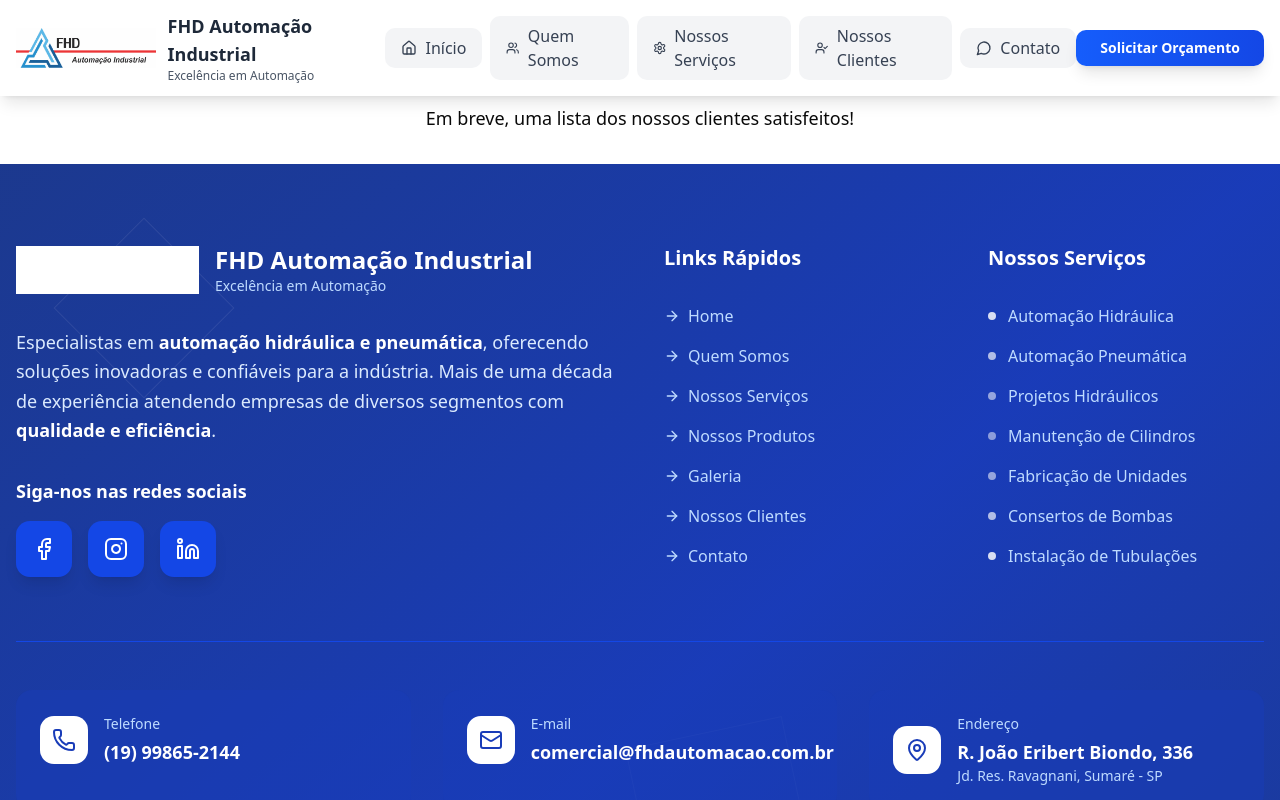
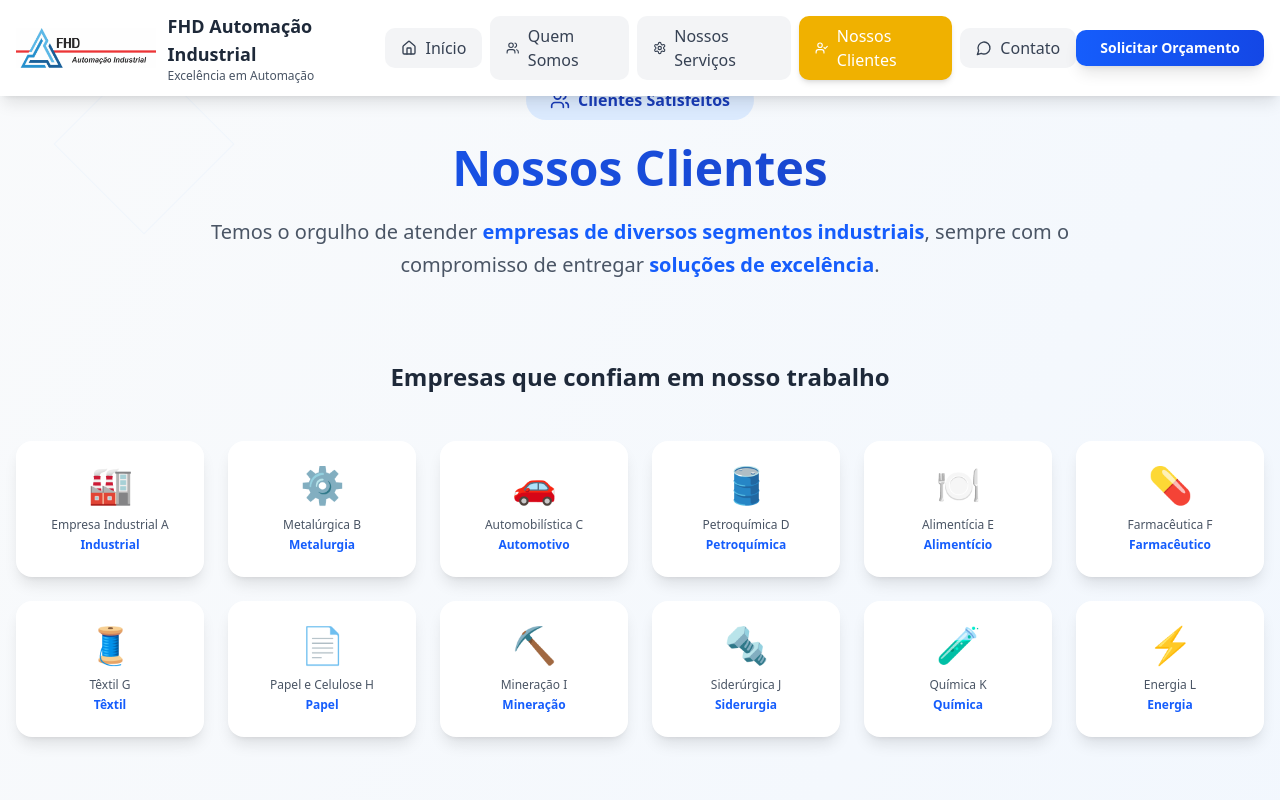
Before and after one commit to fhdautomacao/fhdautomacaosite, a React (Vite) app: page /clientes in a window 1280 px wide. Shown: the top 800 px of the page. Built offline with nearby package versions, Linux system fonts and the light colour scheme.

Commit message:
populando tela de nossos clientes

```diff
--- a/src/components/layout/Header.jsx
+++ b/src/components/layout/Header.jsx
@@ -73,7 +73,12 @@
             </Link>
             <Link
               to="/clientes"
-              className="px-4 py-2 rounded-lg font-medium transition-all duration-300 flex items-center space-x-2 bg-gray-100 text-gray-700 hover:bg-yellow-100 hover:text-yellow-700"
+              className={`px-4 py-2 rounded-lg font-medium transition-all duration-300 flex items-center space-x-2 ${
+                location.pathname ===
+'/clientes'
+                  ? 'bg-yellow-500 text-white shadow-md'
+                  : 'bg-gray-100 text-gray-700 hover:bg-yellow-100 hover:text-yellow-700'
+              }`}
             >
               <UserCheck size={16} />
               <span>Nossos Clientes</span>
@@ -152,7 +157,12 @@
               </Link>
               <Link
                 to="/clientes"
-                className="flex items-center space-x-3 font-medium py-2 px-3 rounded-lg transition-all duration-300 transform hover:scale-105 bg-gray-100 text-gray-700 hover:bg-yellow-100 hover:text-yellow-700"
+                className={`flex items-center space-x-3 font-medium py-2 px-3 rounded-lg transition-all duration-300 transform hover:scale-105 ${
+                  location.pathname ===
+'/clientes'
+                    ? 'bg-yellow-500 text-white shadow-md'
+                    : 'bg-gray-100 text-gray-700 hover:bg-yellow-100 hover:text-yellow-700'
+                }`}
                 onClick={() => setIsMenuOpen(false)}
               >
                 <UserCheck size={18} />
--- a/src/pages/ClientsPage.jsx
+++ b/src/pages/ClientsPage.jsx
@@ -1,12 +1,39 @@
-import React from 'react';
+import { Helmet } from 'react-helmet-async'
+import Clients from '@/components/sections/Clients'
 
 const ClientsPage = () => {
   return (
-    <div className="container mx-auto px-4 py-8">
-      <h1 className="text-4xl font-bold text-center mb-8">Nossos Clientes</h1>
-      <p className="text-lg text-center">Em breve, uma lista dos nossos clientes satisfeitos!</p>
-    </div>
-  );
-};
+    <>
+      <Helmet>
+        <title>FHD Automação Industrial - Nossos Clientes</title>
+        <meta
+          name="description"
+          content="Conheça os clientes satisfeitos da FHD Automação Industrial e os projetos de sucesso que realizamos em automação hidráulica e pneumática."
+        />
+        <meta
+          name="keywords"
+          content="clientes, projetos, automação industrial, hidráulica, pneumática, cases de sucesso"
+        />
+        <meta name="author" content="FHD Automação Industrial" />
+        <meta property="og:title" content="FHD Automação Industrial - Nossos Clientes" />
+        <meta
+          property="og:description"
+          content="Conheça os clientes satisfeitos da FHD Automação Industrial e os projetos de sucesso que realizamos."
+        />
+        <meta property="og:type" content="website" />
+        <meta property="og:url" content="https://fhdautomacao.com.br/clientes" />
+        <meta property="og:image" content="https://fhdautomacao.com.br/og-image.jpg" />
+        <meta name="twitter:card" content="summary_large_image" />
+        <meta name="twitter:title" content="FHD Automação Industrial - Nossos Clientes" />
+        <meta
+          name="twitter:description"
+          content="Conheça os clientes satisfeitos da FHD Automação Industrial e os projetos de sucesso que realizamos."
+        />
+        <link rel="canonical" href="https://fhdautomacao.com.br/clientes" />
+      </Helmet>
+      <Clients />
+    </>
+  )
+}
 
-export default ClientsPage;
+export default ClientsPage
```
